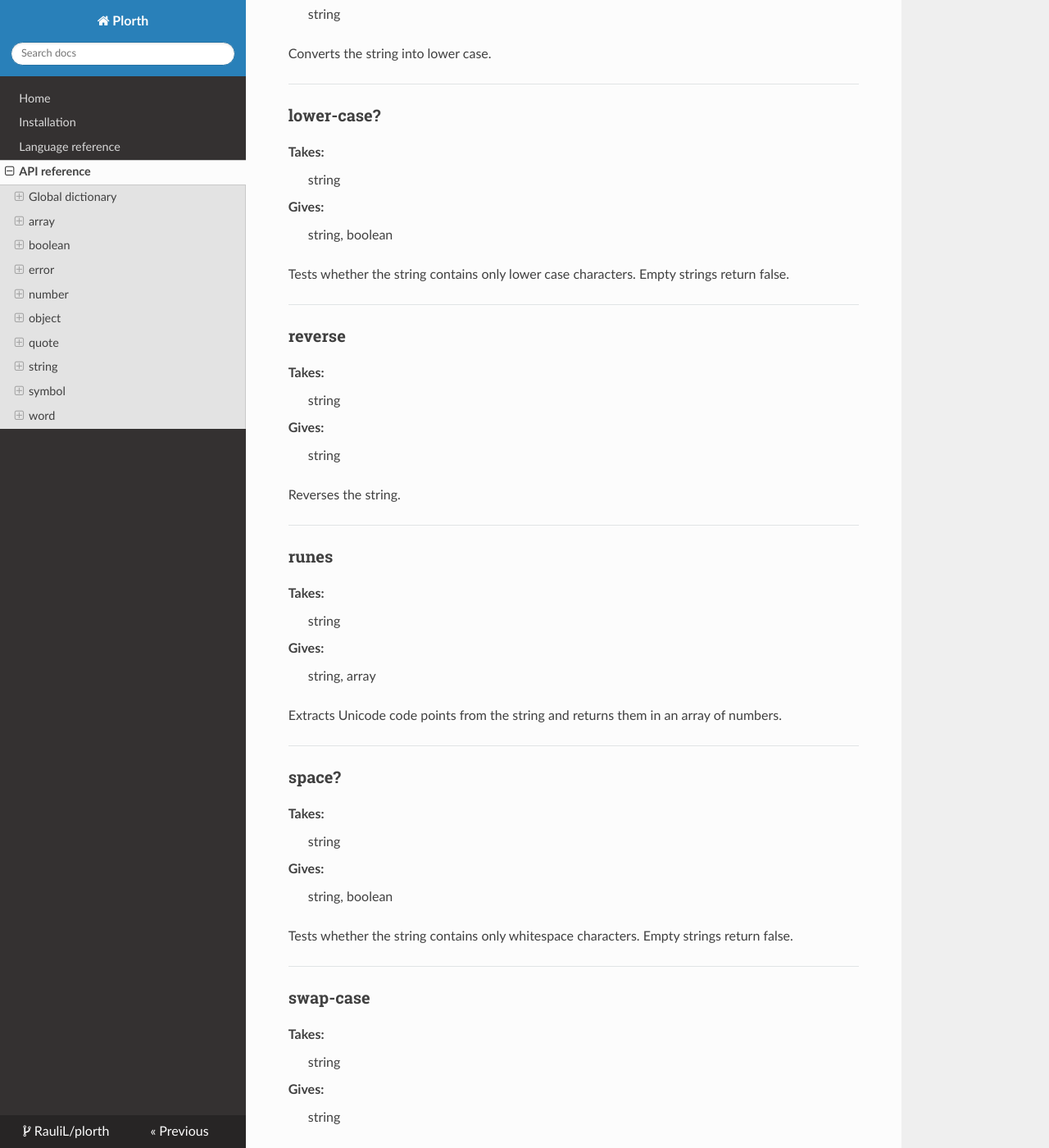
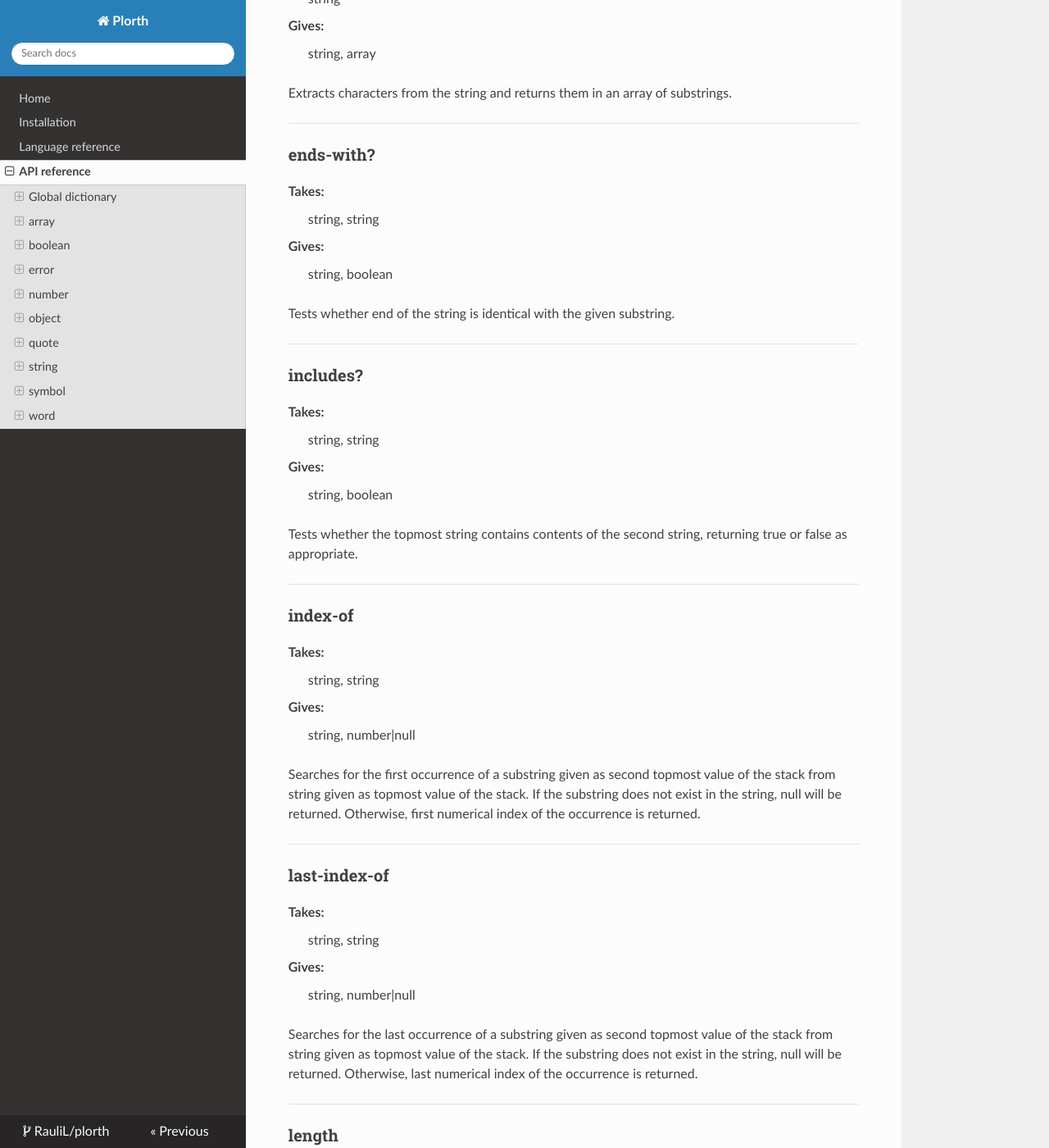
Before and after one commit to RauliL/plorth, an MkDocs documentation site: the page built from docs/api.md, in a window 1280 px wide and 1400 px high, scrolled down 40370 px. Shown: the whole window at 82% size. Built offline with MkDocs 1.6.1, drawn with Linux system fonts in a browser that asks for light colours; nearby versions of some CDN libraries; old or Windows-style settings are respelled for this version of MkDocs; some of the changed text lies outside the part shown.

Commit message:
Update API documentation
Oh look, it's this time again.

```diff
--- a/docs/api.md
+++ b/docs/api.md
@@ -993,6 +993,20 @@
 
 ---
 
+### flatten
+
+<dl>
+  <dt>Takes:</dt>
+  <dd>array</dd>
+  <dt>Gives:</dt>
+  <dd>array</dd>
+</dl>
+
+Creates new array with all sub-array elements concatted into it
+recursively.
+
+---
+
 ### for-each
 
 <dl>
@@ -1071,6 +1085,20 @@
 
 Applies quote once for each element in the array and constructs a new
 array from values returned by the quote.
+
+---
+
+### nflatten
+
+<dl>
+  <dt>Takes:</dt>
+  <dd>number, array</dd>
+  <dt>Gives:</dt>
+  <dd>array</dd>
+</dl>
+
+Creates new array with all sub-array elements concatted into it
+recursively up to the given maximum depth.
 
 ---
 
@@ -1703,6 +1731,21 @@
 
 ---
 
+### entries
+
+<dl>
+  <dt>Takes:</dt>
+  <dd>object</dd>
+  <dt>Gives:</dt>
+  <dd>object, array</dd>
+</dl>
+
+Constructs an array of arrays where each non-inherited property in the
+object is represented as an pair (i.e. array containing two elements, one
+for the key and one for the value).
+
+---
+
 ### has-own?
 
 <dl>
@@ -1971,6 +2014,65 @@
 
 ---
 
+### ends-with?
+
+<dl>
+  <dt>Takes:</dt>
+  <dd>string, string</dd>
+  <dt>Gives:</dt>
+  <dd>string, boolean</dd>
+</dl>
+
+Tests whether end of the string is identical with the given substring.
+
+---
+
+### includes?
+
+<dl>
+  <dt>Takes:</dt>
+  <dd>string, string</dd>
+  <dt>Gives:</dt>
+  <dd>string, boolean</dd>
+</dl>
+
+Tests whether the topmost string contains contents of the second string,
+returning true or false as appropriate.
+
+---
+
+### index-of
+
+<dl>
+  <dt>Takes:</dt>
+  <dd>string, string</dd>
+  <dt>Gives:</dt>
+  <dd>string, number|null</dd>
+</dl>
+
+Searches for the first occurrence of a substring given as second topmost
+value of the stack from string given as topmost value of the stack. If the
+substring does not exist in the string, null will be returned. Otherwise,
+first numerical index of the occurrence is returned.
+
+---
+
+### last-index-of
+
+<dl>
+  <dt>Takes:</dt>
+  <dd>string, string</dd>
+  <dt>Gives:</dt>
+  <dd>string, number|null</dd>
+</dl>
+
+Searches for the last occurrence of a substring given as second topmost
+value of the stack from string given as topmost value of the stack. If the
+substring does not exist in the string, null will be returned. Otherwise,
+last numerical index of the occurrence is returned.
+
+---
+
 ### length
 
 <dl>
@@ -2062,6 +2164,20 @@
 
 Tests whether the string contains only whitespace characters. Empty
 strings return false.
+
+---
+
+### starts-with?
+
+<dl>
+  <dt>Takes:</dt>
+  <dd>string, string</dd>
+  <dt>Gives:</dt>
+  <dd>string, boolean</dd>
+</dl>
+
+Tests whether beginning of the string is identical with the given
+substring.
 
 ---
 
```
Also changed, not shown: 1 other file.
